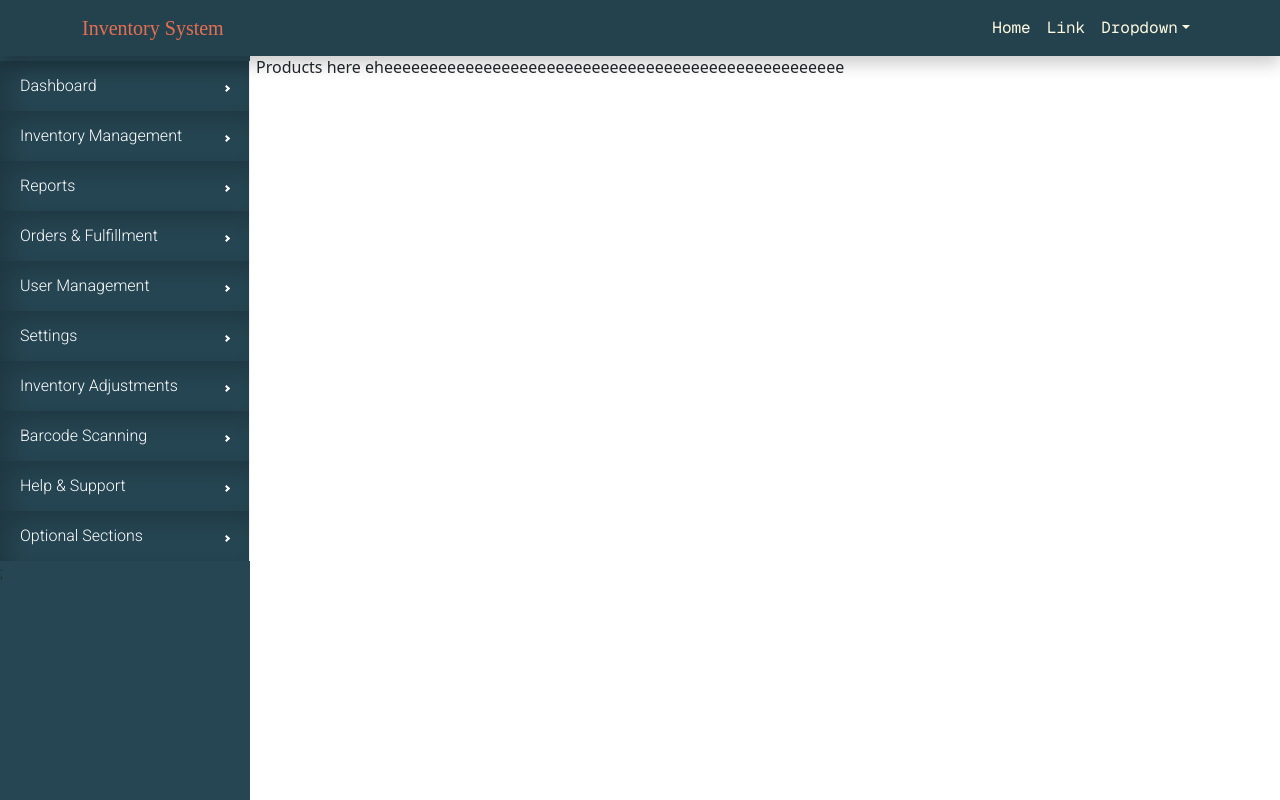
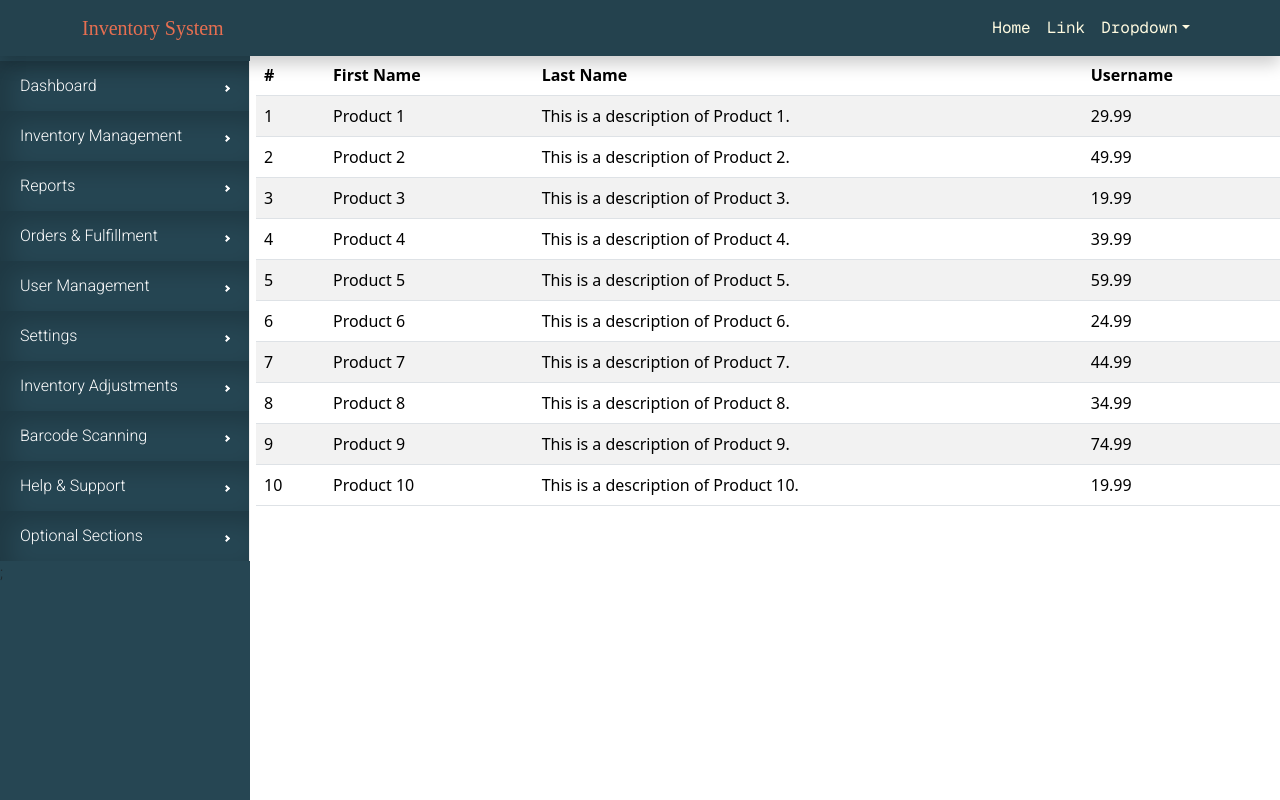
Before and after one commit to monetteparangat/inventory, a React (Create React App) app: page /home in a window 1280 px wide. Built offline with nearby package versions, Linux system fonts and the light colour scheme; a web font is replaced by a local one.

Commit message:
setup api axios on product

```diff
--- a/package.json
+++ b/package.json
@@ -6,6 +6,7 @@
     "@testing-library/jest-dom": "^5.17.0",
     "@testing-library/react": "^13.4.0",
     "@testing-library/user-event": "^13.5.0",
+    "axios": "^1.7.7",
     "bootstrap": "^5.3.3",
     "react": "^18.3.1",
     "react-bootstrap": "^2.10.5",
--- /dev/null
+++ b/public/data.json
@@ -0,0 +1,69 @@
+{
+    "products": [
+        {
+            "id": 1,
+            "name": "Product 1",
+            "description": "This is a description of Product 1.",
+            "price": 29.99
+        },
+        {
+            "id": 2,
+            "name": "Product 2",
+            "description": "This is a description of Product 2.",
+            "price": 49.99
+        },
+        {
+            "id": 3,
+            "name": "Product 3",
+            "description": "This is a description of Product 3.",
+            "price": 19.99
+        },
+        {
+            "id": 4,
+            "name": "Product 4",
+            "description": "This is a description of Product 4.",
+            "price": 39.99
+        },
+        {
+            "id": 5,
+            "name": "Product 5",
+            "description": "This is a description of Product 5.",
+            "price": 59.99
+        },
+        {
+            "id": 6,
+            "name": "Product 6",
+            "description": "This is a description of Product 6.",
+            "price": 24.99
+        },
+        {
+            "id": 7,
+            "name": "Product 7",
+            "description": "This is a description of Product 7.",
+            "price": 44.99
+        },
+        {
+            "id": 8,
+            "name": "Product 8",
+            "description": "This is a description of Product 8.",
+            "price": 34.99
+        },
+        {
+            "id": 9,
+            "name": "Product 9",
+            "description": "This is a description of Product 9.",
+            "price": 74.99
+        },
+        {
+            "id": 10,
+            "name": "Product 10",
+            "description": "This is a description of Product 10.",
+            "price": 19.99
+        }
+    ],
+    "sample": [
+        {
+            "test": "test"
+        }
+    ]
+}
--- a/src/pages/Products.js
+++ b/src/pages/Products.js
@@ -1,7 +1,60 @@
+import axios from 'axios';
+import { useEffect, useState } from 'react';
+import { useAccordionButton } from 'react-bootstrap';
+import Table from 'react-bootstrap/Table';
+
 function Products() {
+    const [products, setProducts] = useState([]);
+    const [loading, setLoading] = useState(true);
+
+    const productLoad = async () => {
+        const response = await axios.get('/data.json')
+            .then(response => {
+                setProducts(response.data.products);
+                setLoading(false);
+            }).catch(error => {
+                console.error("Error fetching data: ", error);
+                setLoading(false);
+            });
+
+        return response
+    }
+
+    useEffect(() => {
+        productLoad();
+    }, []);
+
     return (
-        <div>
-            Products here eheeeeeeeeeeeeeeeeeeeeeeeeeeeeeeeeeeeeeeeeeeeeeeeeeee
+        <div className="container-products">
+            <div className="wrapper-table">
+                <Table striped hover>
+                    <thead>
+                        <tr>
+                            <th>#</th>
+                            <th>First Name</th>
+                            <th>Last Name</th>
+                            <th>Username</th>
+                        </tr>
+                    </thead>
+                    <tbody>
+                        {loading ? (
+                            <tr>
+                                <td colSpan={4}>...loading</td>
+                            </tr>
+                        ) : (
+                            products.map((product, i) => (
+                                <tr key={i}>
+                                    <td>{product.id}</td>
+                                    <td>{product.name}</td>
+                                    <td>{product.description}</td>
+                                    <td>{product.price}</td>
+                                </tr>
+                            ))
+                        )}
+
+                    </tbody>
+                </Table>
+            </div>
         </div>
     );
 }
```
Also changed, not shown: 1 other file (tests, documents, lock files or other folders).
